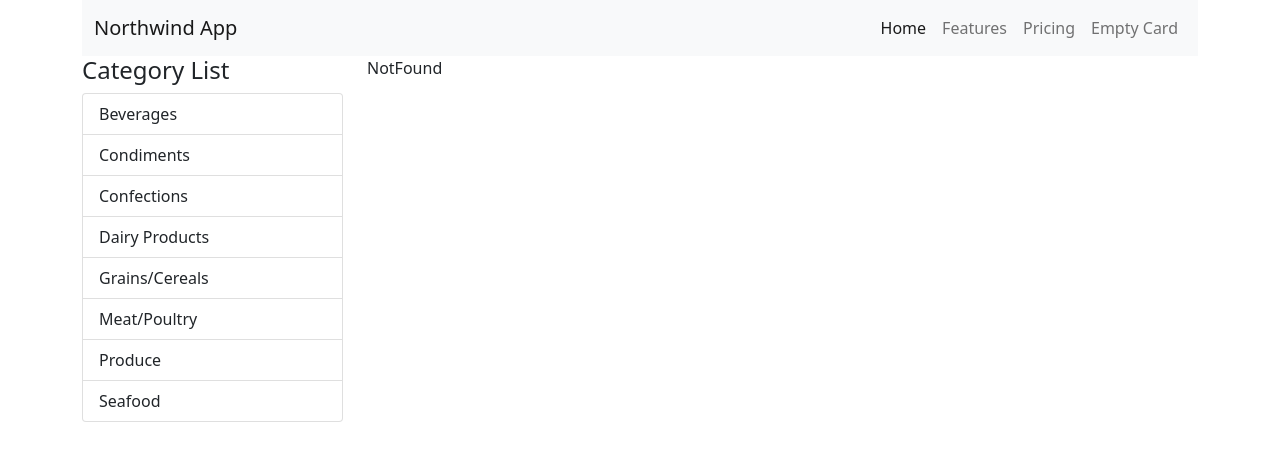
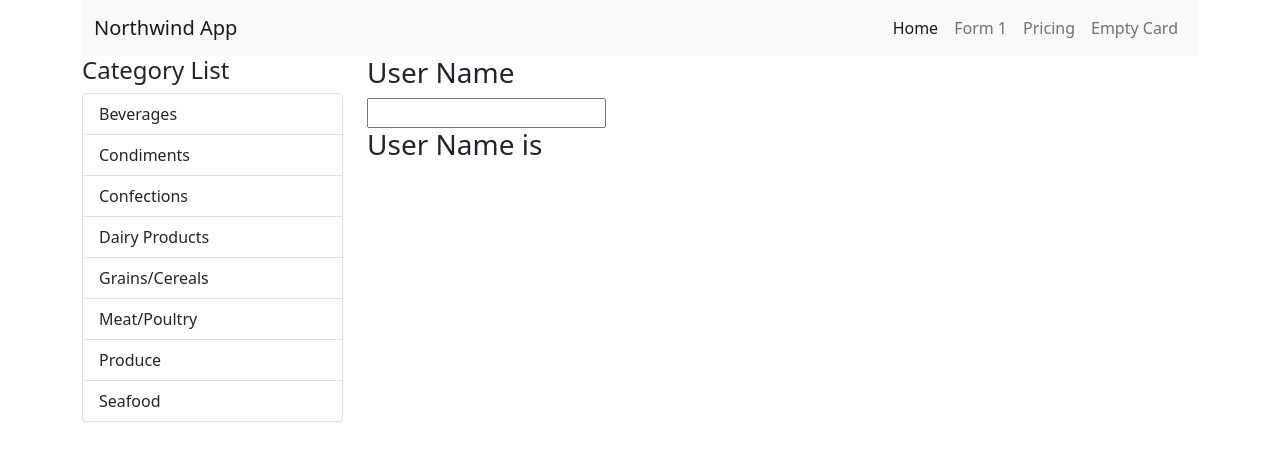
Before and after one commit to metin-gercek/react-app, a React (Create React App) app: page /form1 in a window 1280 px wide. Shown: the top 458 px of the page. Built offline with nearby package versions, Linux system fonts and the light colour scheme; data requests are answered from the project's data file.

Commit message:
add simple form

```diff
--- a/src/App.js
+++ b/src/App.js
@@ -7,6 +7,7 @@ import alertify from "alertifyjs";
 import { Routes, Route } from "react-router-dom";
 import NotFound from "./NotFound";
 import CartList from "./CardList";
+import FormDemo1 from "./FormDemo1";
 
 export default class App extends Component {
   state = { currentCategory: "", products: [], cart: [] };
@@ -91,6 +92,7 @@ export default class App extends Component {
                     />
                   }
                 />
+                <Route path="/form1" element={<FormDemo1/>}></Route>
                 <Route path="*" element={<NotFound />} />
               </Routes>
             </Col>
--- /dev/null
+++ b/src/FormDemo1.js
@@ -0,0 +1,20 @@
+import React, { Component } from 'react'
+
+export default class FormDemo1 extends Component {
+    state = {userName:''}
+    onChangeHandler = (event) => {
+        this.setState({userName:event.target.value})
+    }
+  render() {
+    return (
+      <div>
+        <form>
+            <h3>User Name</h3>
+            <input onChange={this.onChangeHandler} type="text"></input>
+
+            <h3>User Name is {this.state.userName}</h3>
+        </form>
+      </div>
+    )
+  }
+}
--- a/src/Navi.js
+++ b/src/Navi.js
@@ -32,8 +32,8 @@ export default class Navi extends Component {
                   </a>
                 </li>
                 <li className="nav-item">
-                  <a className="nav-link" href="/">
-                    Features
+                  <a className="nav-link" href="/form1">
+                    Form 1
                   </a>
                 </li>
                 <li className="nav-item">
```
